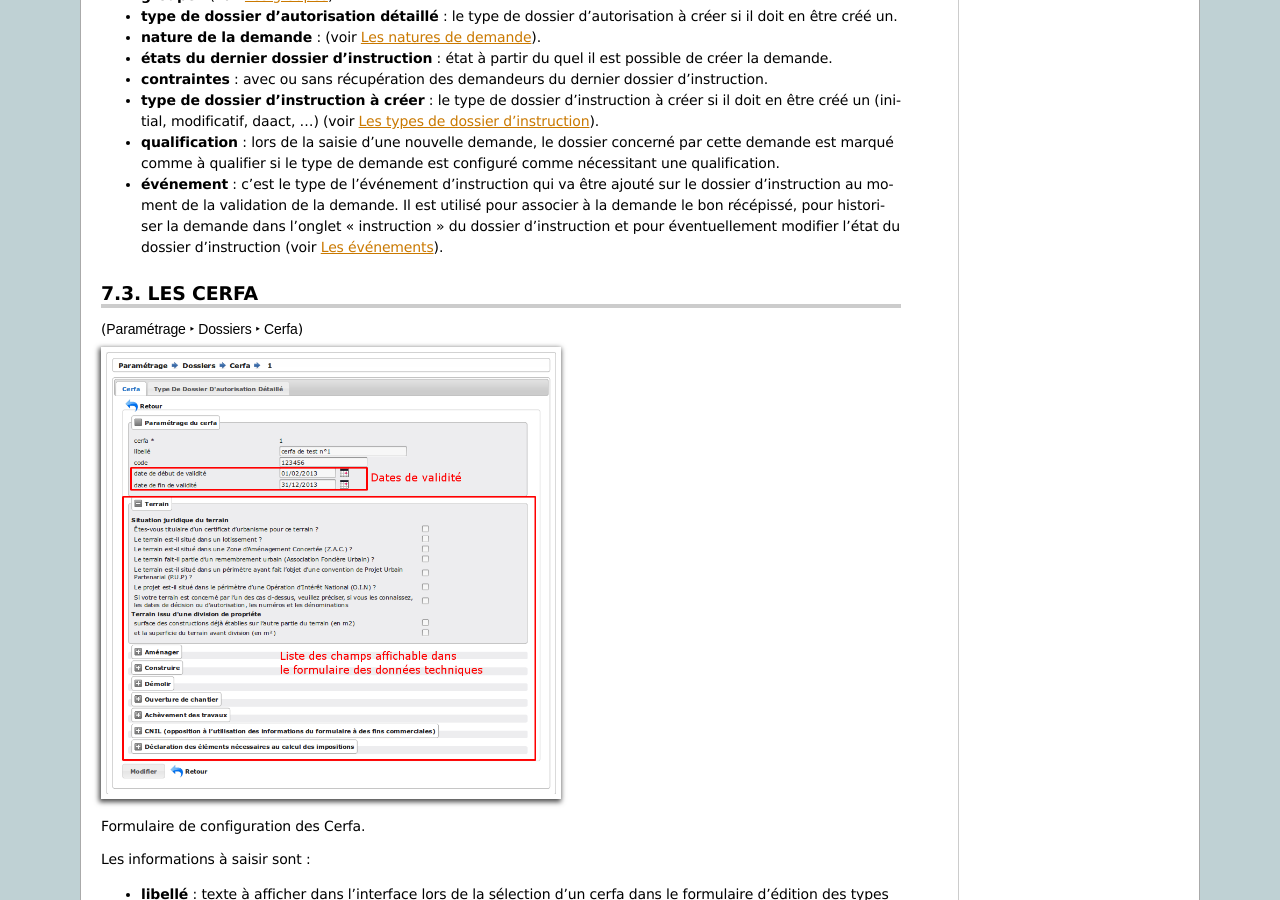
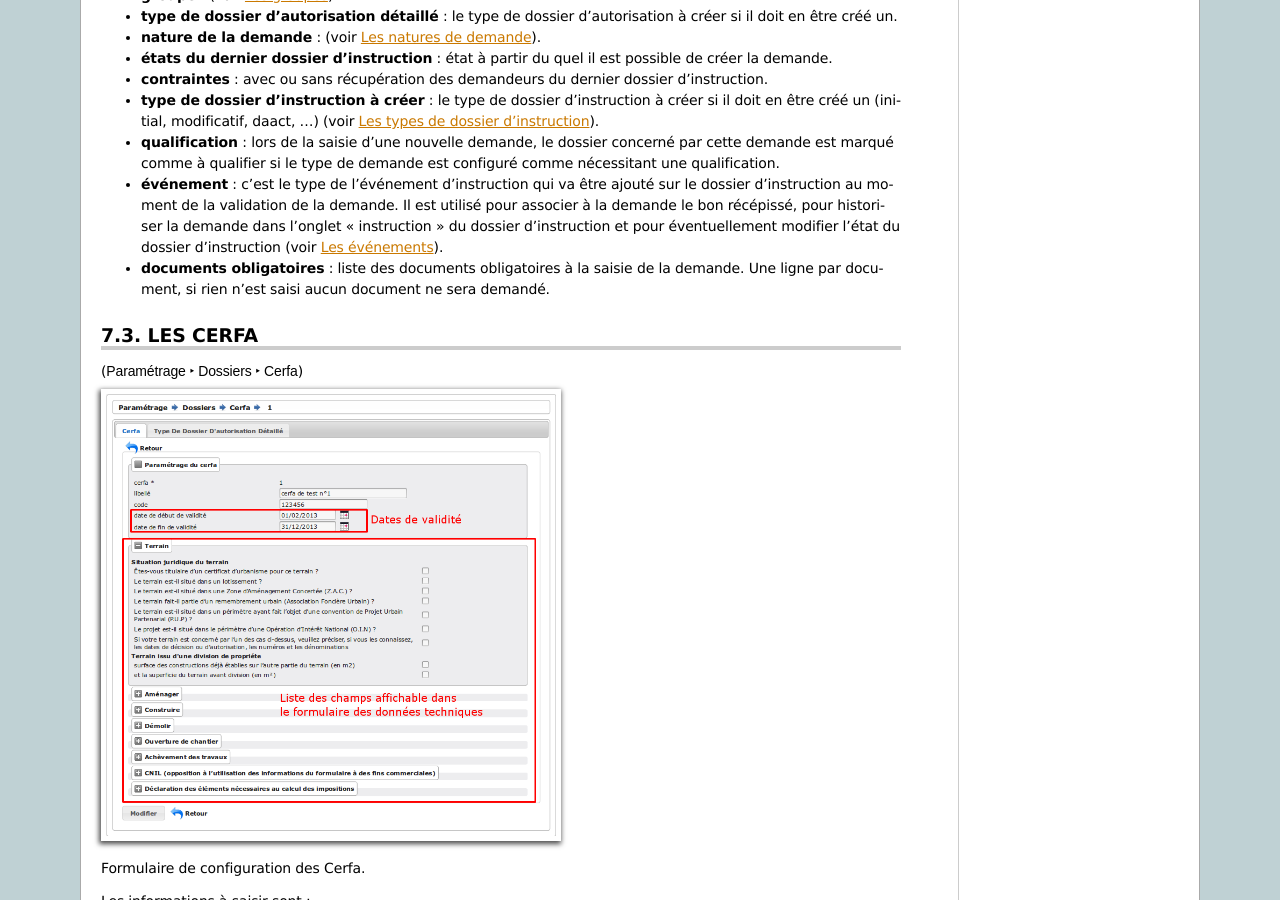
Before and after one commit to mpavaux/openads-documentation, a Sphinx documentation site: the page built from source/manuel_utilisateur/parametrage_dossier.rst, in a window 1280 px wide and 900 px high, scrolled down 3395 px. Built offline with Sphinx 7.4.7, drawn with Linux system fonts in a browser that asks for light colours.

Commit message:
Update parametrage_dossier.rst

```diff
--- a/source/manuel_utilisateur/parametrage_dossier.rst
+++ b/source/manuel_utilisateur/parametrage_dossier.rst
@@ -261,7 +261,8 @@
   la demande dans l'onglet "instruction" du dossier d'instruction et pour
   éventuellement modifier l'état du dossier d'instruction (voir
   :ref:`parametrage_dossiers_evenement`).
-
+* **documents obligatoires** : liste des documents obligatoires à la saisie de la demande.
+  Une ligne par document, si rien n'est saisi aucun document ne sera demandé.
 
 .. _parametrage_dossiers_cerfa:
 
```
